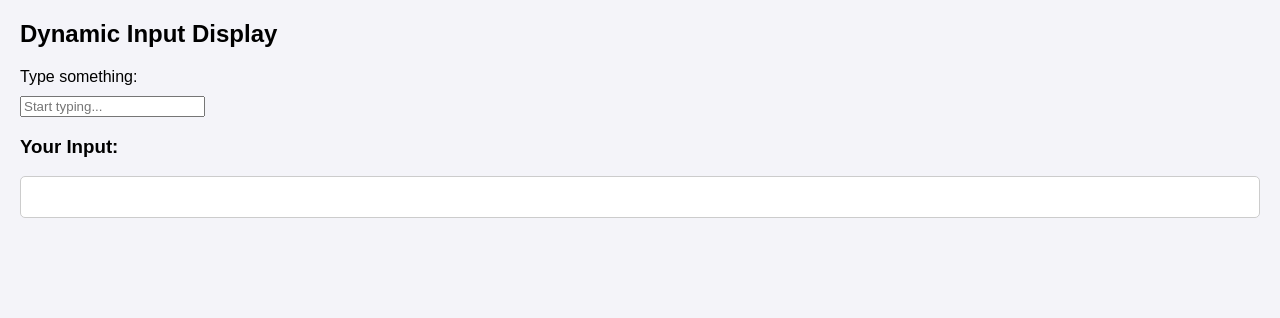
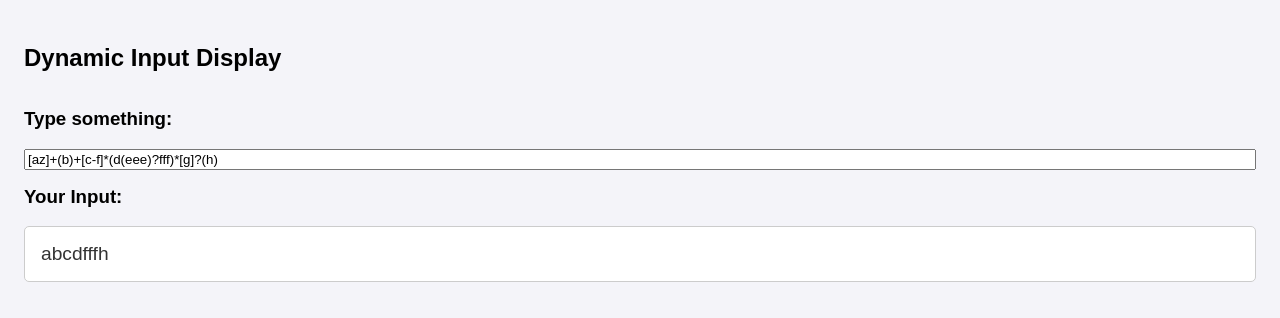
Before and after one commit to ThorD125/regex-solving, a plain HTML site: page index.html in a window 1280 px wide. Drawn offline with Linux system fonts and the light colour scheme.

Commit message:
add html

```diff
--- a/index.html
+++ b/index.html
@@ -7,41 +7,55 @@
     <style>
         body {
             font-family: Arial, sans-serif;
-            margin: 20px;
+            padding: 1rem;
             background-color: #f4f4f9;
         }
-        label, input, div {
-            display: block;
-            margin-bottom: 10px;
+        h3, label, input, div {
+            display: flex;
+            flex-wrap: wrap;
+            width: 100%;
         }
         #output {
             font-size: 1.2em;
+            padding: 1rem;
             color: #333;
             border: 1px solid #ccc;
-            padding: 10px;
-            min-height: 20px;
             background-color: #fff;
             border-radius: 5px;
+        }
+        h3{
+            margin-top: 1rem;
+            padding-top: 0;
         }
     </style>
 </head>
 <body>
+    <div>
         <h2>Dynamic Input Display</h2>
-    <label for="userInput">Type something:</label>
+        <h3><label for="userInput">Type something:</label></h3>
         <input type="text" id="userInput" placeholder="Start typing..." />
 
         <h3>Your Input:</h3>
         <div id="output"></div>
+    </div>
+
+    <script src="index.js"></script>
 
     <script>
+        document.addEventListener("DOMContentLoaded", function(e){
+
             // Get references to the input and output elements
             const inputField = document.getElementById("userInput");
             const outputField = document.getElementById("output");
 
             // Event listener to update the output dynamically
             inputField.addEventListener("input", function() {
-            outputField.textContent = inputField.value; // Update text content dynamically
+                outputField.textContent = processString(inputField.value); // Update text content dynamically
             });
+
+            inputField.value = "[az]+(b)+[c-f]*(d(eee)?fff)*[g]?(h)";
+            outputField.textContent = processString(inputField.value)
+        })
     </script>
 </body>
 </html>
```
Lines whose indentation alone changed are shown as unchanged.
